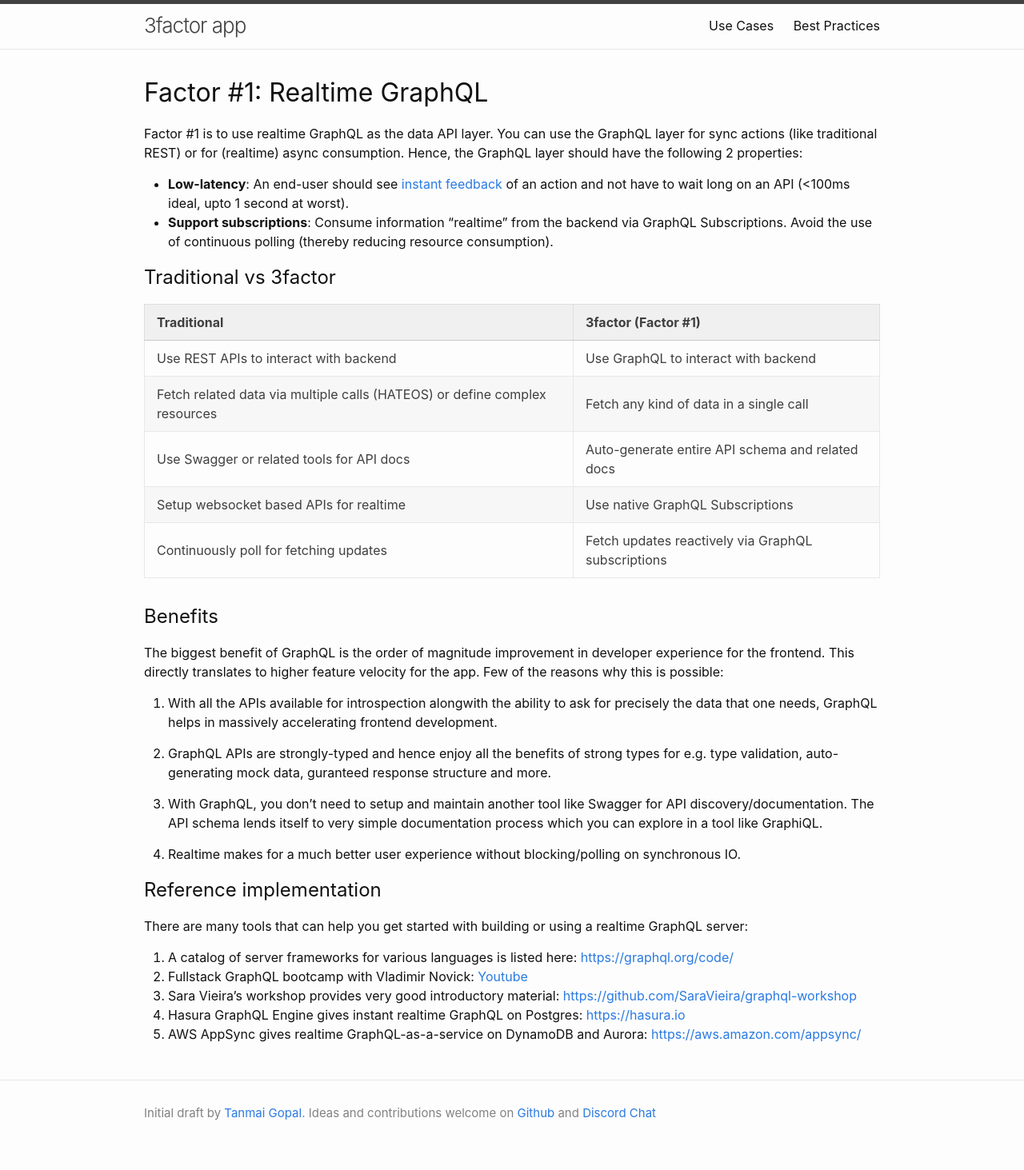
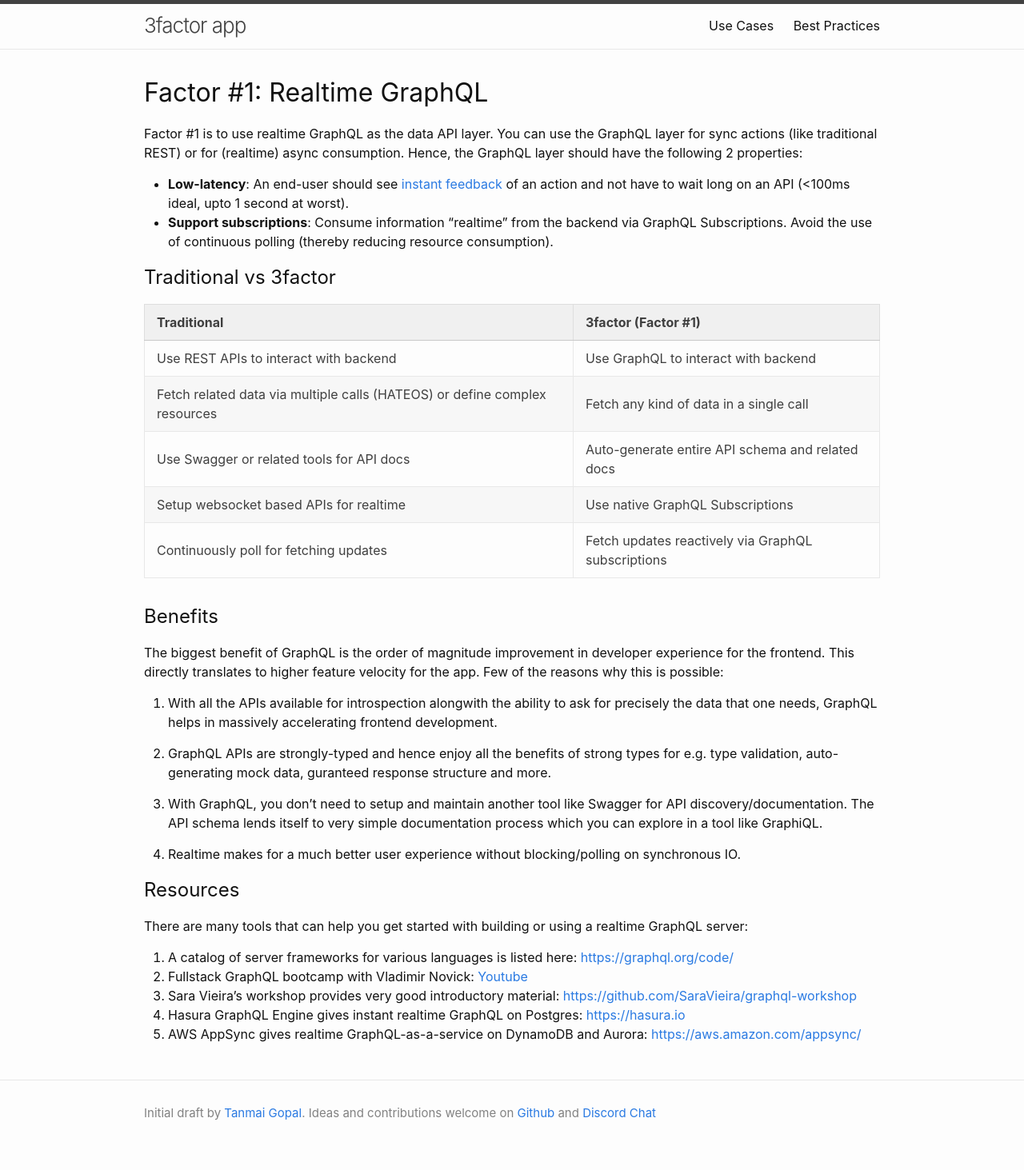
Before and after one commit to hasura/3factor, a Jekyll site: the page built from realtime-graphql.md, in a window 1280 px wide. Shown: the whole page at 80% size. Built offline with Jekyll 4.4.1, drawn with Linux system fonts in a browser that asks for light colours; our own code applies the rules of GitHub Pages for plain Markdown files.

Commit message:
Update realtime-graphql.md

```diff
--- a/realtime-graphql.md
+++ b/realtime-graphql.md
@@ -30,7 +30,7 @@ The biggest benefit of GraphQL is the order of magnitude improvement in develope
 
 4. Realtime makes for a much better user experience without blocking/polling on synchronous IO.
 
-## Reference implementation
+## Resources
 
 There are many tools that can help you get started with building or using a realtime GraphQL server:
 
```
